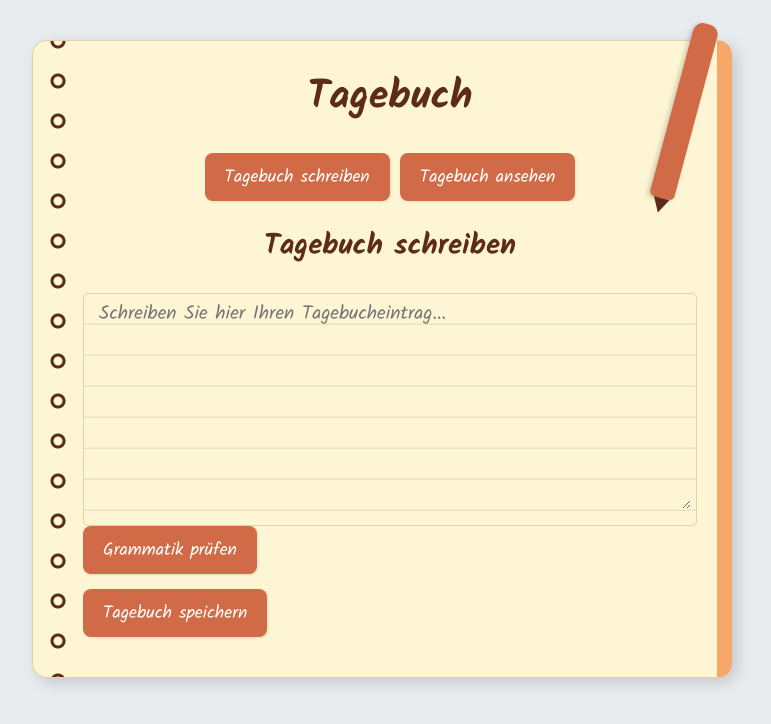
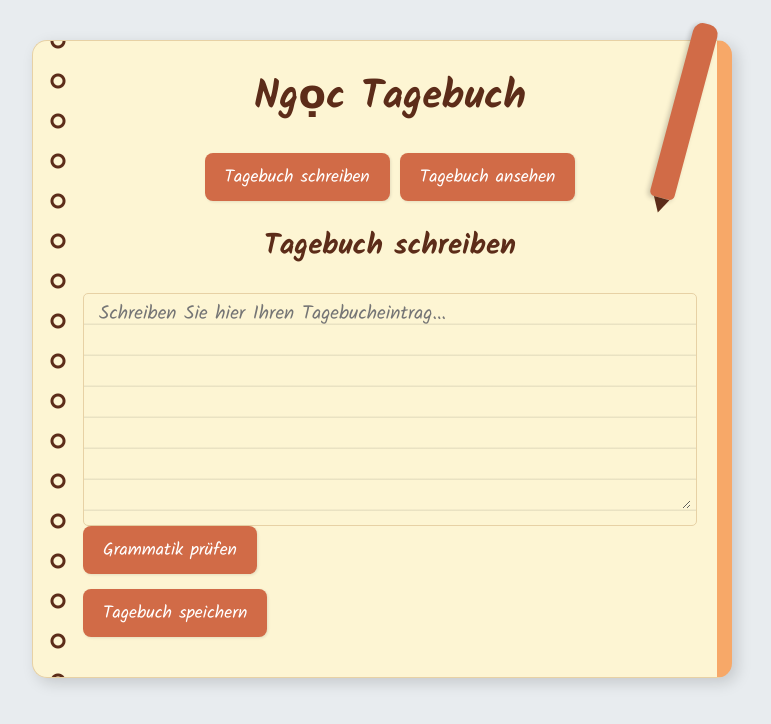
Before and after one commit to asavin12/ngoc, a plain HTML site: page index.html in a window 1280 px wide. Shown: the whole page, without its empty margins (258-1029 px from the left). Drawn offline with Linux system fonts and the light colour scheme.

Commit message:
Update index.html

```diff
--- a/index.html
+++ b/index.html
@@ -16,7 +16,7 @@
         <div class="spirals"></div>
 
         <div class="content-wrapper">
-            <h1>Tagebuch</h1>
+            <h1>Ngọc Tagebuch</h1>
 
             <div class="menu">
                 <button onclick="showWriteDiary()">Tagebuch schreiben</button>
```
